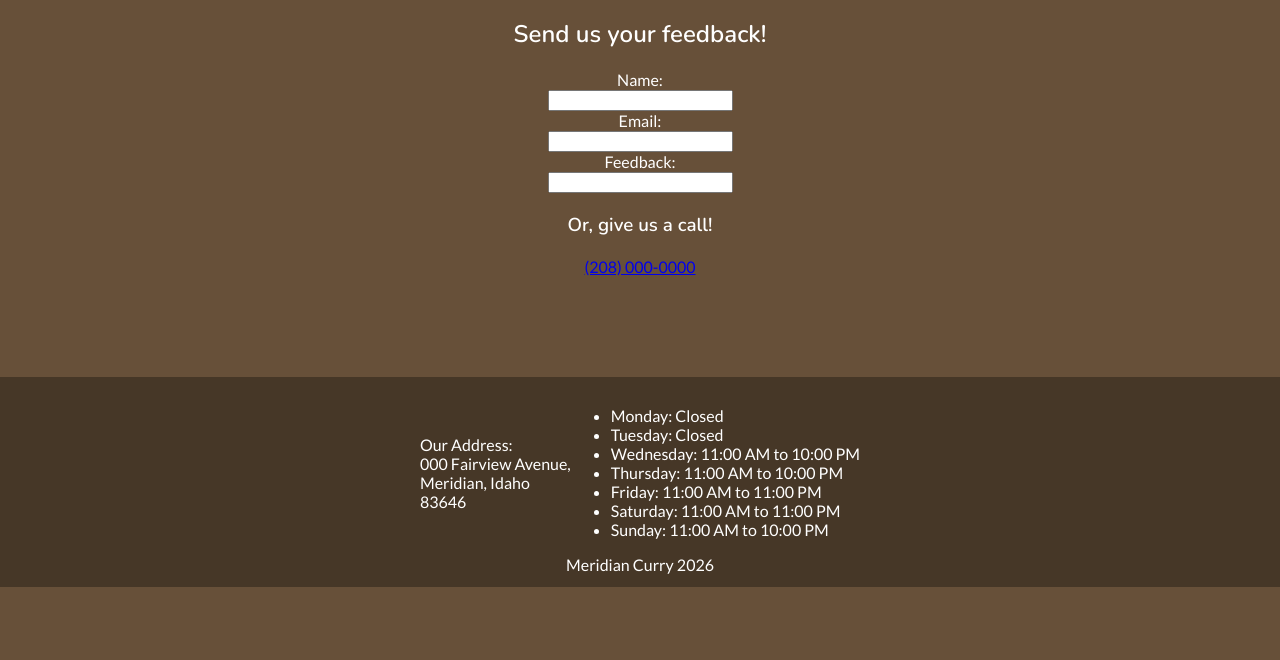
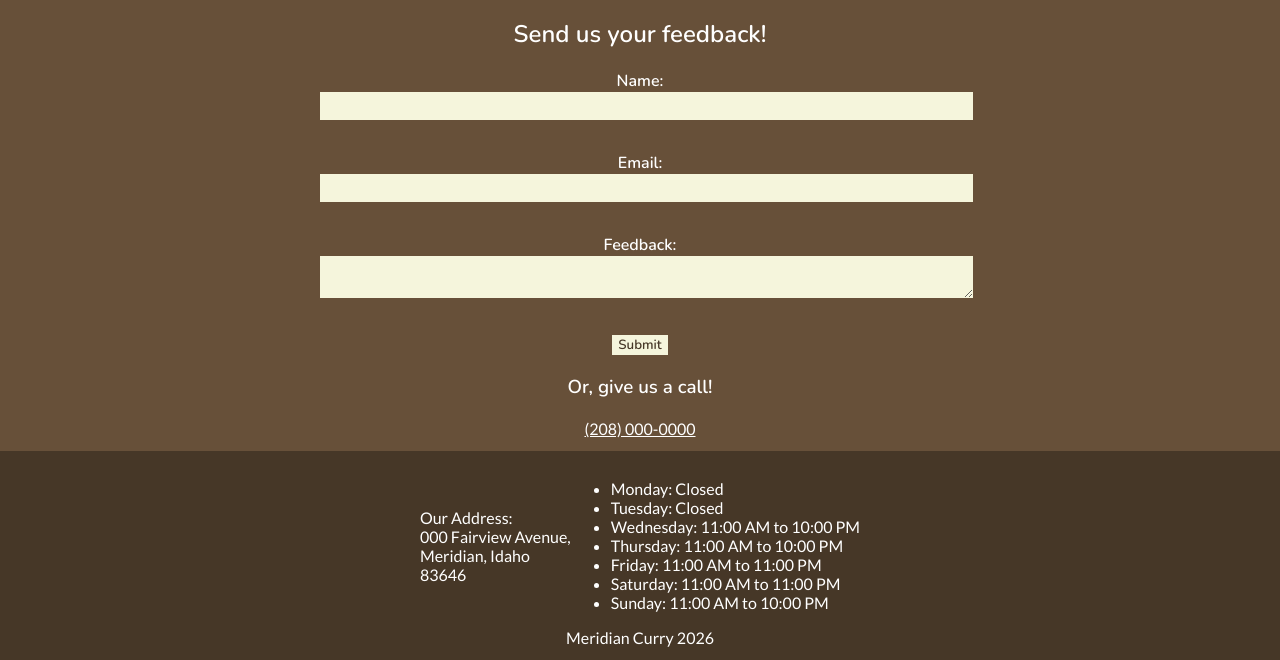
Before and after one commit to Mollianeta/meridiancurry.github.io, a plain HTML site: page contact.html in a window 1280 px wide. Shown: the part 213-873 px from the top of the page. Before the commit the page ends 800 px from the top, so only its background shows below. Drawn offline with nearby package versions, Linux system fonts and the light colour scheme.

Commit message:
update to feedback page

```diff
--- a/contact.html
+++ b/contact.html
@@ -25,16 +25,18 @@
 
         <main>
             <h2>Send us your feedback!</h2>
-            <form>
+            <form action="submit.html" method="post">
                 <label for="name">Name:</label><br>
                 <input type="text" id="name" name="name"><br>
                 <label for="email">Email:</label><br>
                 <input type="text" id="email" name="email"><br>
                 <label for="feedback">Feedback:</label><br>
-                <input type="text" id="feedback" name="feedback"><br>
-                <h3>Or, give us a call!</h3>
-                <a href="tel:+12080000000">(208) 000-0000</a>
+                <textarea id="text" name="feedback"></textarea><br>
+
+                <button type="submit">Submit</button>
             </form>
+            <h3>Or, give us a call!</h3>
+            <a href="tel:+12080000000">(208) 000-0000</a>
         </main>
 
         <footer>
--- a/style.css
+++ b/style.css
@@ -16,7 +16,7 @@ h1 {
     font-family: 'Nunito', "Lato", sans-serif;
 }
 
-h2, h3, h4 {
+h2, h3, h4, label, button {
     font-weight: 600;
     font-family: 'Nunito', "Lato", sans-serif;
 }
@@ -91,3 +91,28 @@ p {
 .faq p{
     margin-left: 5%;
 }
+
+input, textarea {
+    width: 100%;
+    margin-bottom: 5%;
+    padding: 1%;
+    border: #463727;
+    background-color: beige;
+}
+
+button {
+    border: none;
+    background-color: beige;
+    color:#463727;
+}
+
+button:hover {
+    background-color:tan;
+}
+
+a{
+    color:white;
+    font-family: "Lato", sans-serif;
+    font-weight: 400;
+
+}
```
